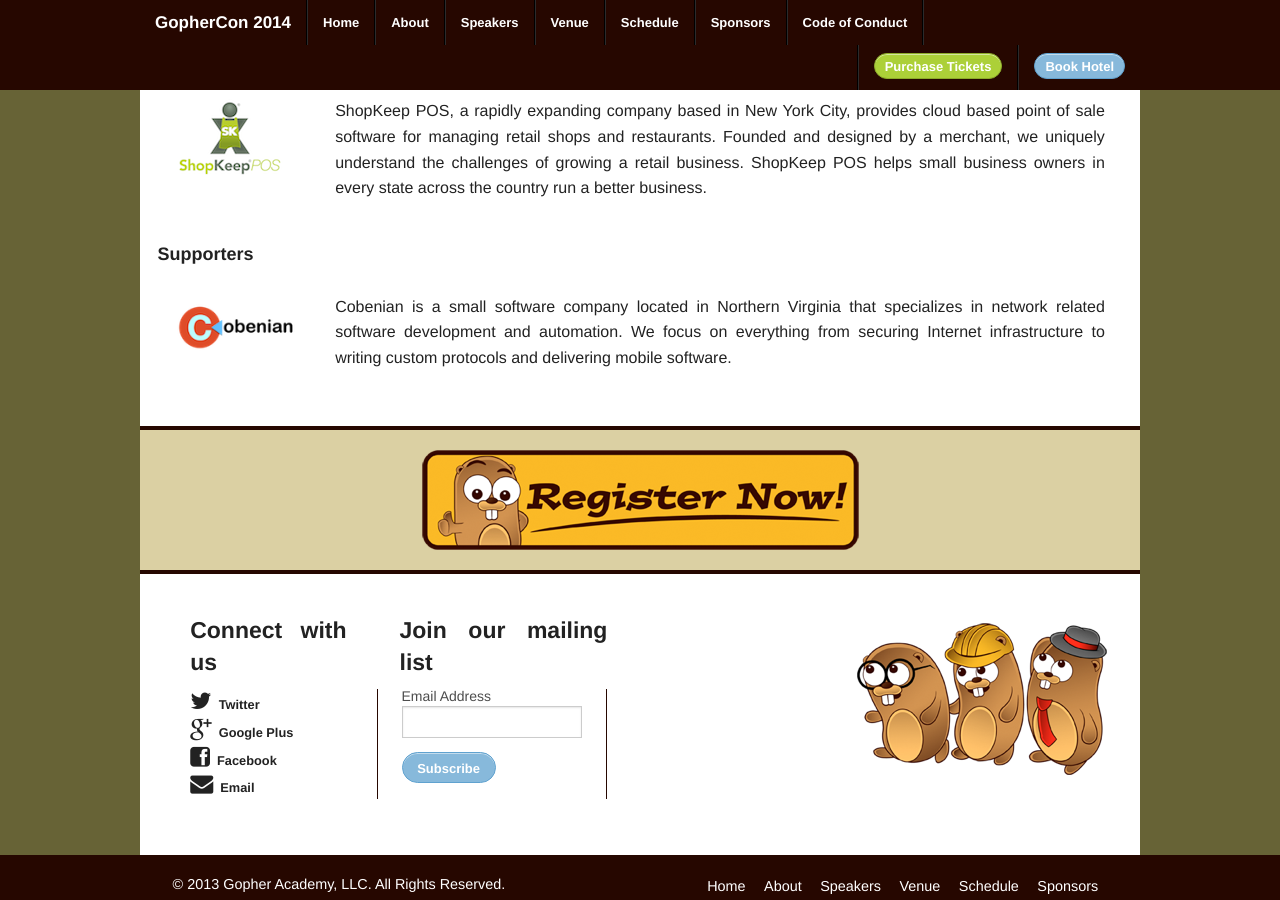
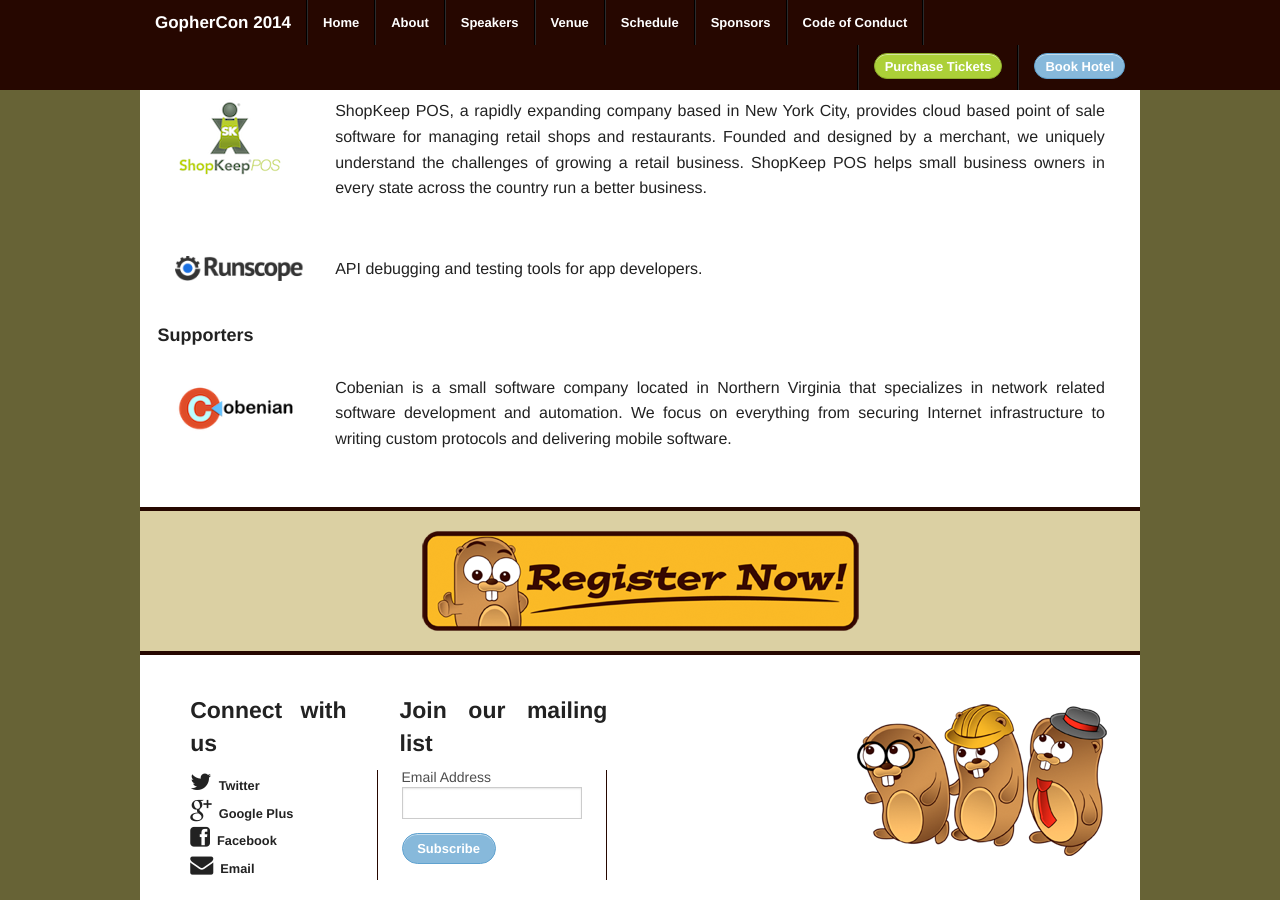
Before and after one commit to gophercon/gophercon.github.io, a Jekyll site: the page built from sponsors/index.html, in a window 1280 px wide and 900 px high, scrolled down 1699 px. Built offline with Jekyll 4.4.1, drawn with Linux system fonts in a browser that asks for light colours; Markdown is read by kramdown in place of the engine named in the settings.

Commit message:
sponsors runscope

```diff
--- a/_includes/sponsor_column.html
+++ b/_includes/sponsor_column.html
@@ -29,6 +29,9 @@
    <div class="sponsor">
     <a href="http://www.shopkeep.com/"><img src="/img/sponsors/shopkeepPOS-logo-vertical-hi-3d-noStroke-2.png" /></a>
   </div>
+     <div class="sponsor">
+    <a href="http://www.runscope.com/"><img src="/img/sponsors/runscope-full-logo-big.png" /></a>
+  </div>
   <h5>Supporters</h5>
   <div class="sponsor">
     <a href="http://cobenian.com"><img src="/img/sponsors/cobenian.png" /></a>
--- a/_includes/sponsor_row.html
+++ b/_includes/sponsor_row.html
@@ -31,6 +31,9 @@
       <div class="sponsor shopkeep left">
         <a href="http://www.shopkeep.com"><img src="/img/sponsors/shopkeepPOS-logo-vertical-hi-3d-noStroke-2.png" /></a>
       </div>
+      <div class="sponsor runscope left">
+        <a href="http://www.runscope.com"><img src="/img/sponsors/runscope-full-logo-big.png" /></a>
+      </div>
       <div class="sponsor cobenian left">
         <a href="http://www.cobenian.com"><img src="/img/sponsors/cobenian.png" /></a>
       </div>
--- a/sponsors/index.html
+++ b/sponsors/index.html
@@ -55,6 +55,14 @@
       <p>ShopKeep POS, a rapidly expanding company based in New York City, provides cloud based point of sale software for managing retail shops and restaurants. Founded and designed by a merchant, we uniquely understand the challenges of growing a retail business. ShopKeep POS helps small business owners in every state across the country run a better business. </p>
     </div>
   </div>
+  <div class="sponsor row">
+    <div class="large-2 columns">
+      <a href="http://www.runscope.com"><img src="/img/sponsors/runscope-full-logo-big.png" /></a>
+    </div>
+    <div class="large-10 columns">
+      <p>API debugging and testing tools for app developers.</p>
+    </div>
+  </div>
   <h5>Supporters</h5>
   <div class="supporter row">
     <div class="large-2 columns">
```
Also changed, not shown: _posts/2014-01-09-runscope-sponsorship.markdown (added, +12 -0 lines), img/sponsors/runscope-full-logo-big.png (added).
